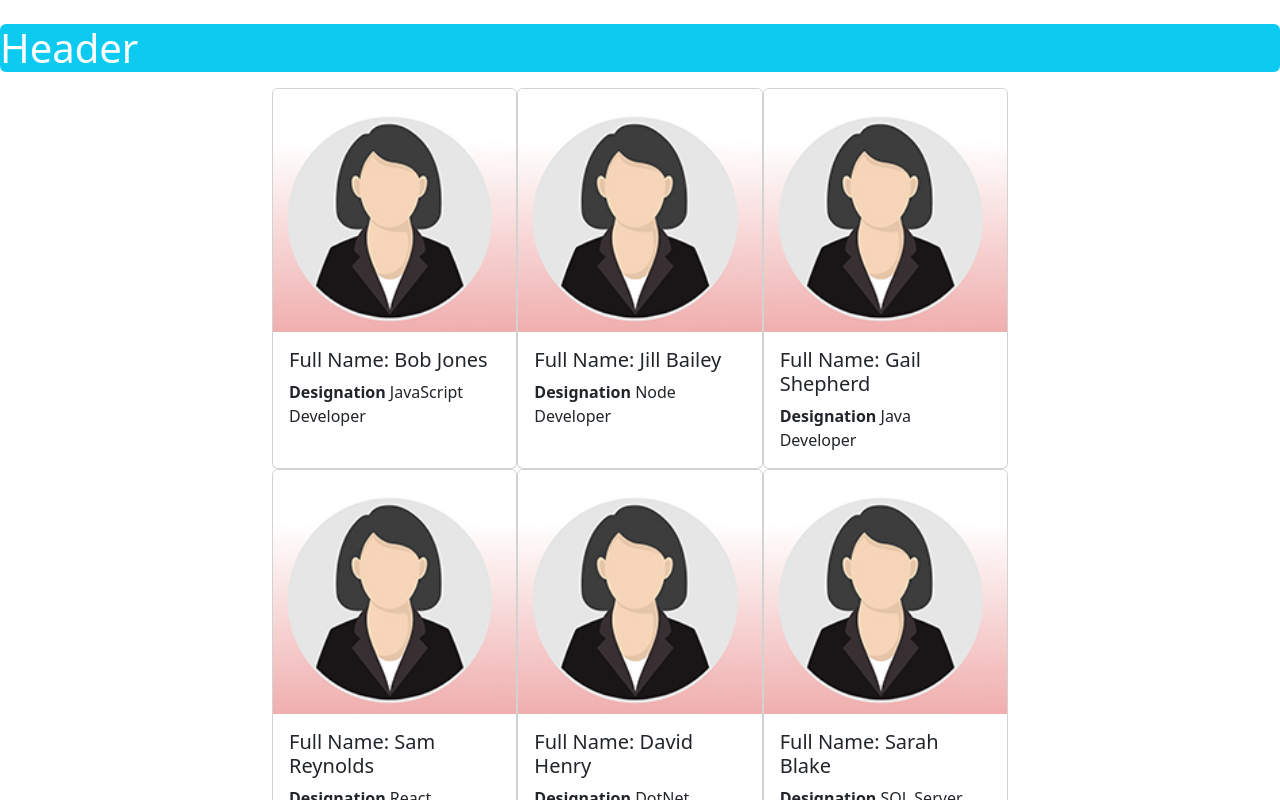
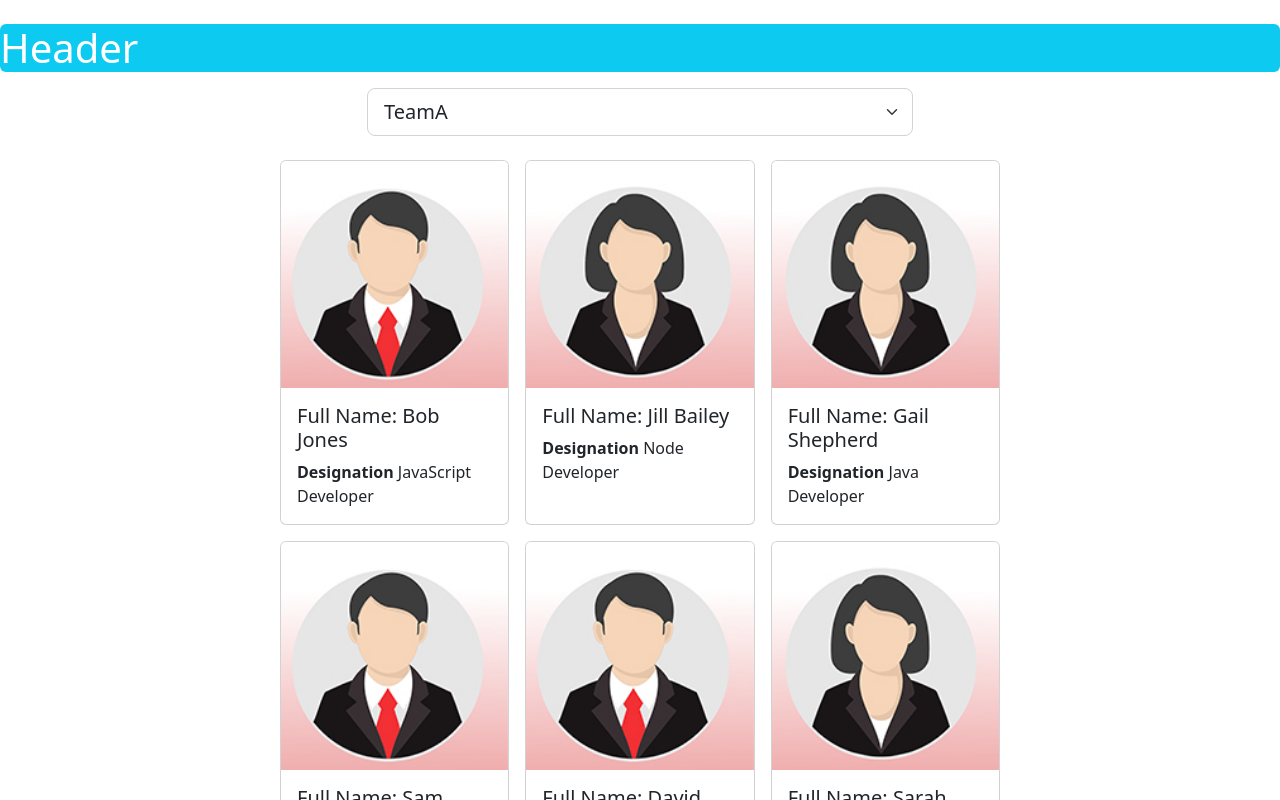
Before and after one commit to Birkity/TeamMemberAllocation, a React (Create React App) app: page / in a window 1280 px wide. Shown: the top 800 px of the page. Built offline with nearby package versions, Linux system fonts and the light colour scheme.

Commit message:
CSS minor edit, ternary operation for employee gender

```diff
--- a/src/Employees.js
+++ b/src/Employees.js
@@ -91,12 +91,31 @@
   ]);
   return (
     <main className="container">
+      <div class="row justify-content-center mt-3 mb-3">
+        <div class="col-6">
+          <select className="form-select form-select-lg">
+            <option value="TeamA">TeamA</option>
+            <option value="TeamB">TeamB</option>
+            <option value="TeamC">TeamC</option>
+            <option value="TeamD">TeamD</option>
+          </select>
+        </div>
+      </div>
+      {/** bootstrap card rendering for employees */}
       <div className="row justify-content-center mt-3 mb-3">
         <div className="col-8">
-          <div class = "card-collection">
+          <div class="card-collection">
             {employees.map((employee) => (
-              <div id={employee.id} className="card">
-                <img src={femaleProfile} className="card-img-top" />
+              <div
+                id={employee.id}
+                className="card m-2"
+                style={{ cursor: "pointer" }}
+              >
+                {employee.gender === "male" ? (
+                  <img src={maleProfile} className="card-img-top" />
+                ) : (
+                  <img src={femaleProfile} className="card-img-top" />
+                )}
                 <div className="card-body">
                   <h5 className="card-title">Full Name: {employee.fullName}</h5>
                   <p className="card-text">
```
